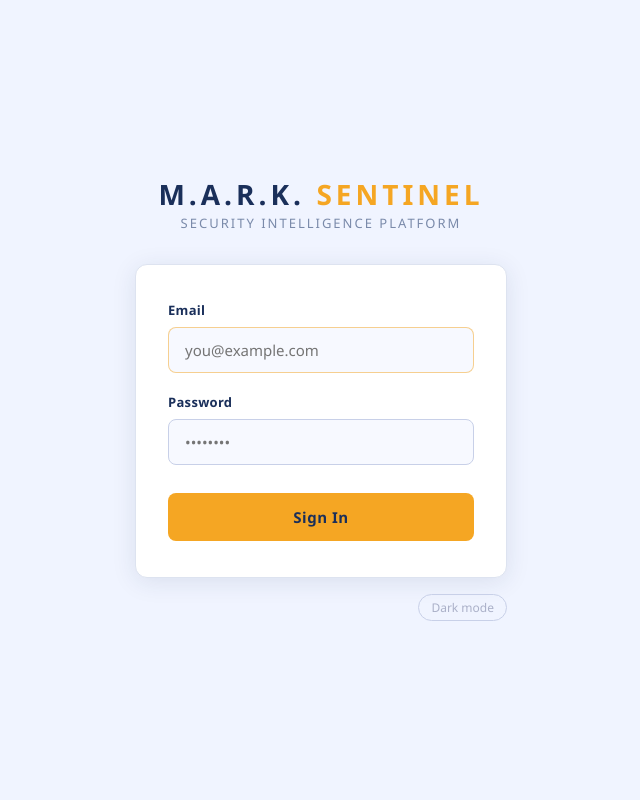
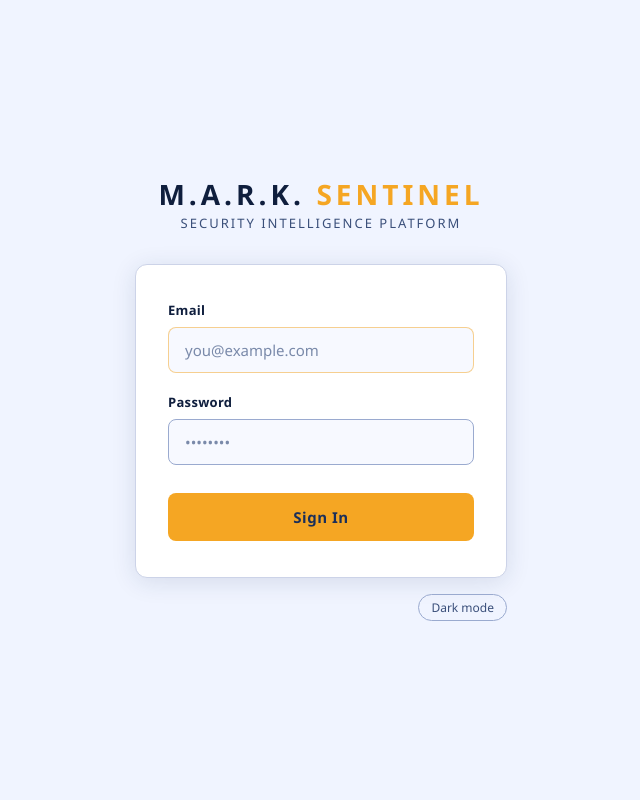
Before and after one commit to audit-forge/mark-sentinel, a FastAPI app: page /login in a window 1280 px wide. Shown: the whole page, without its empty margins (319-959 px from the left). Run offline with FastAPI, Linux system fonts and the light colour scheme; parts of the project's set-up code (start-up, migrations or seed data) failed here and were passed over.

Commit message:
fix: improve light mode contrast on login page
Darken subtitle, label, toggle, border, and placeholder colors so
all text stands out clearly against the white card background.

Co-Authored-By: Claude Sonnet 4.6 <noreply@anthropic.com>

```diff
--- a/admin/templates/login.html
+++ b/admin/templates/login.html
@@ -12,22 +12,23 @@
 </script>
 <style>
 :root {
-  --bg:        #f0f4ff;
-  --bg-card:   #ffffff;
-  --bg-input:  #f7f9ff;
-  --border:    #dde3f0;
-  --border-in: #c8d0e8;
-  --text:      #1a2f5a;
-  --text-sub:  #7a8aaa;
-  --accent:    #f5a623;
-  --accent-hov:#e09410;
-  --accent-btn:#1a2f5a;
-  --err-txt:   #cc2222;
-  --err-bg:    #fff0f0;
-  --err-bdr:   #ffcccc;
-  --focus-bdr: #f5a62380;
-  --toggle-c:  #aab0c8;
-  --shadow:    0 4px 24px rgba(26,47,90,0.10);
+  --bg:          #f0f4ff;
+  --bg-card:     #ffffff;
+  --bg-input:    #f7f9ff;
+  --border:      #ccd3e8;
+  --border-in:   #9aaacf;
+  --text:        #0f1e3d;
+  --text-sub:    #3a4f7a;
+  --placeholder: #7a8aaa;
+  --accent:      #f5a623;
+  --accent-hov:  #e09410;
+  --accent-btn:  #1a2f5a;
+  --err-txt:     #b91c1c;
+  --err-bg:      #fff0f0;
+  --err-bdr:     #fca5a5;
+  --focus-bdr:   #f5a62380;
+  --toggle-c:    #3a4f7a;
+  --shadow:      0 4px 24px rgba(26,47,90,0.12);
 }
 [data-theme="dark"] {
   --bg:        #0e1525;
@@ -110,6 +111,7 @@ input {
   transition: border-color .15s;
 }
 input:focus { outline: none; border-color: var(--focus-bdr); }
+input::placeholder { color: var(--placeholder); opacity: 1; }
 .btn {
   width: 100%;
   padding: 14px;
```
